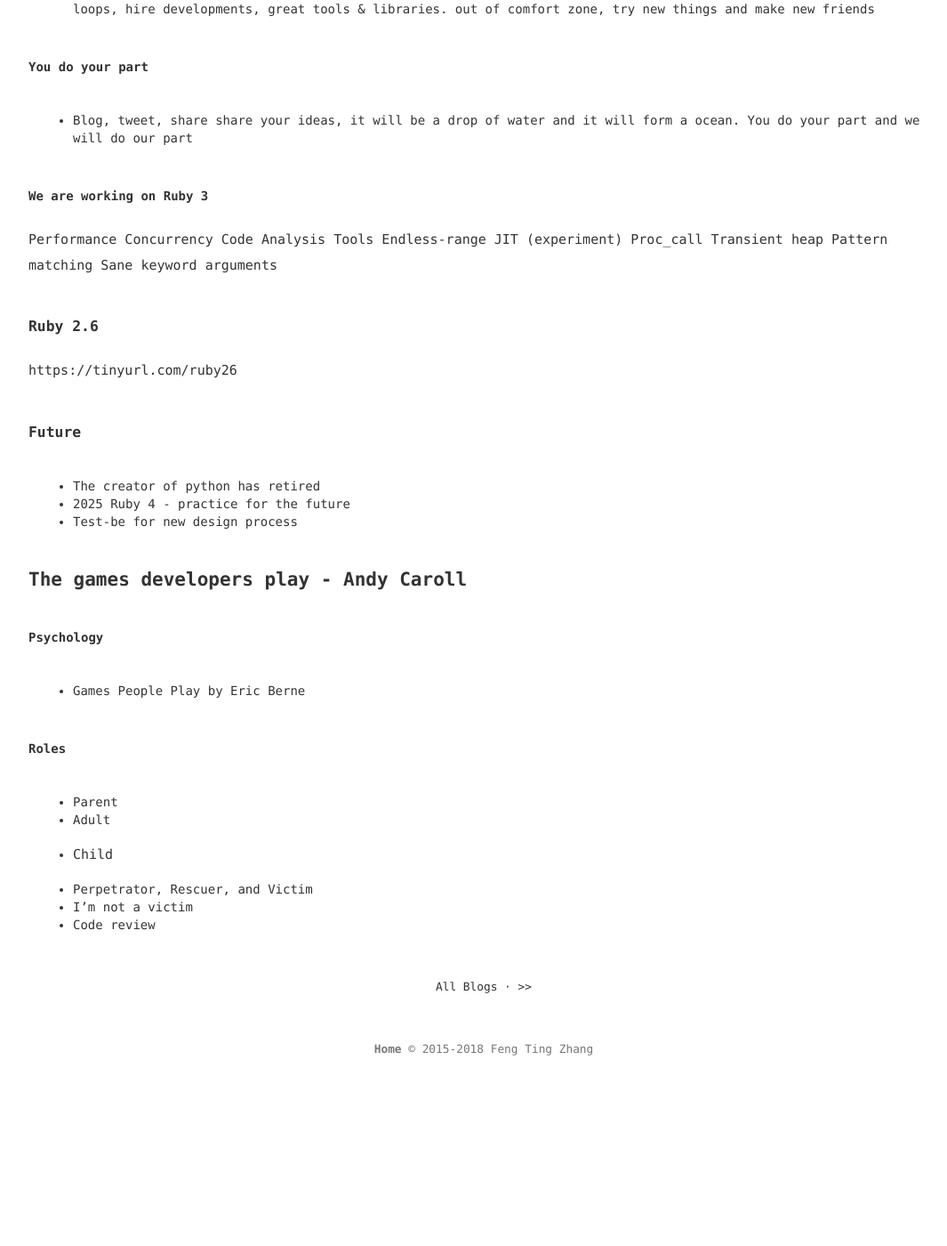
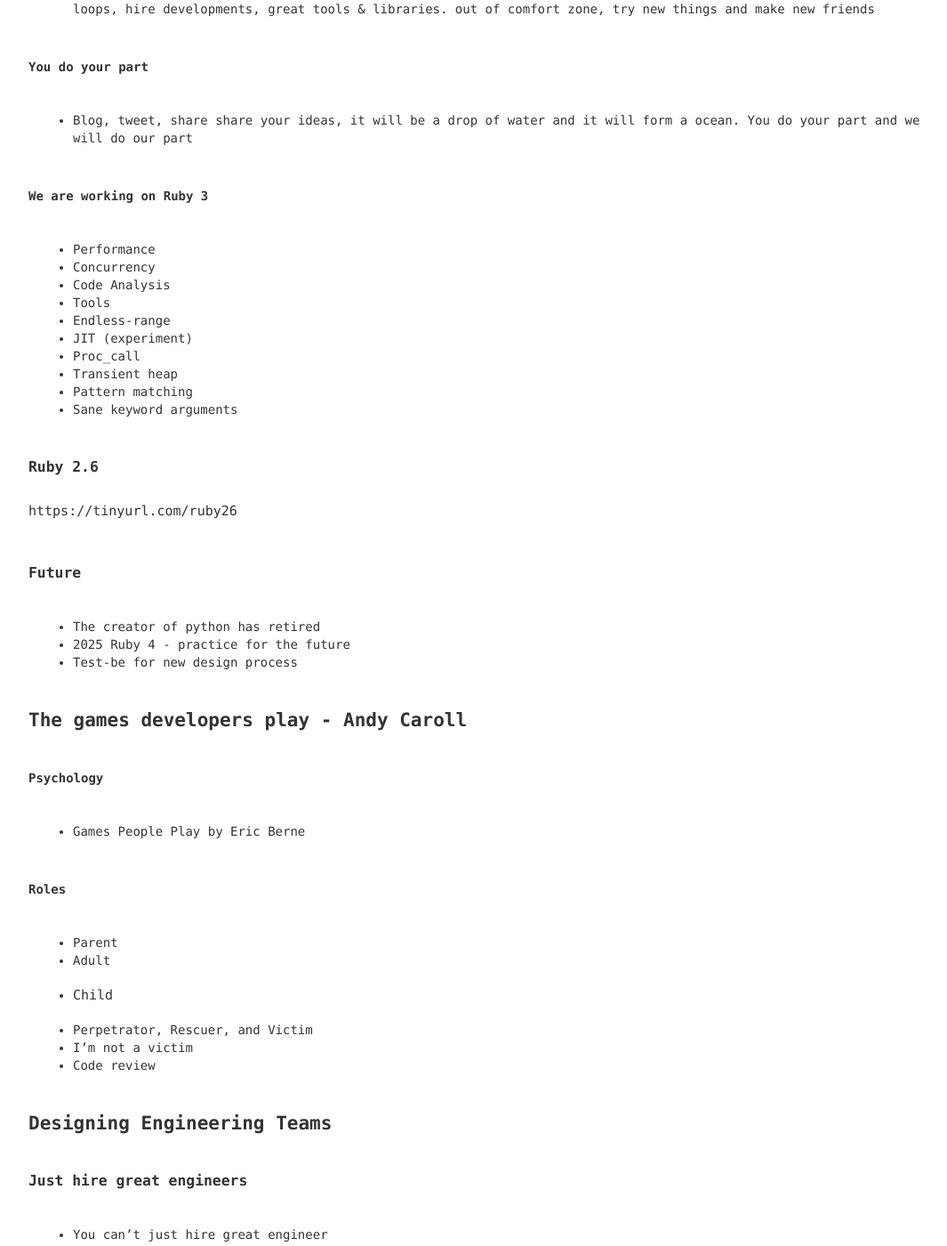
Before and after one commit to fengtingzhang/blog, a Jekyll site: the page built from _posts/2018-11-13-rubyconf-2018-day-one.md, in a window 1280 px wide and 1400 px high, scrolled down 2614 px. Shown: the whole window at 89% size, without its empty margins (96-1161 px from the left). Built offline with Jekyll 4.4.1, drawn with Linux system fonts in a browser that asks for light colours; before the commit the page ends 3838 px from its top, so only the background shows below that; some of the changed text lies outside the part shown.

Commit message:
Update 2018-11-13-rubyconf-2018-day-one.md

```diff
--- a/_posts/2018-11-13-rubyconf-2018-day-one.md
+++ b/_posts/2018-11-13-rubyconf-2018-day-one.md
@@ -88,16 +88,16 @@ modified_time: '2018-11-13T09:16:43.607-07:00'
 * Blog, tweet, share share your ideas, it will be a drop of water and it will form a ocean. You do your part and we will do our part
 
 #### We are working on Ruby 3
-Performance
-Concurrency
-Code Analysis
-Tools
-Endless-range
-JIT (experiment)
-Proc_call
-Transient heap
-Pattern matching
-Sane keyword arguments
+* Performance
+* Concurrency
+* Code Analysis
+* Tools
+* Endless-range
+* JIT (experiment)
+* Proc_call
+* Transient heap
+* Pattern matching
+* Sane keyword arguments
 
 ### Ruby 2.6
 https://tinyurl.com/ruby26
@@ -120,3 +120,9 @@ https://tinyurl.com/ruby26
 * Perpetrator, Rescuer, and Victim
 * I'm not a victim
 * Code review
+
+## Designing Engineering Teams
+
+### Just hire great engineers
+* You can't just hire great engineer
+* Engineers have different kinds of backgrounds, a traditional CS background, bootcamp, languages
```
